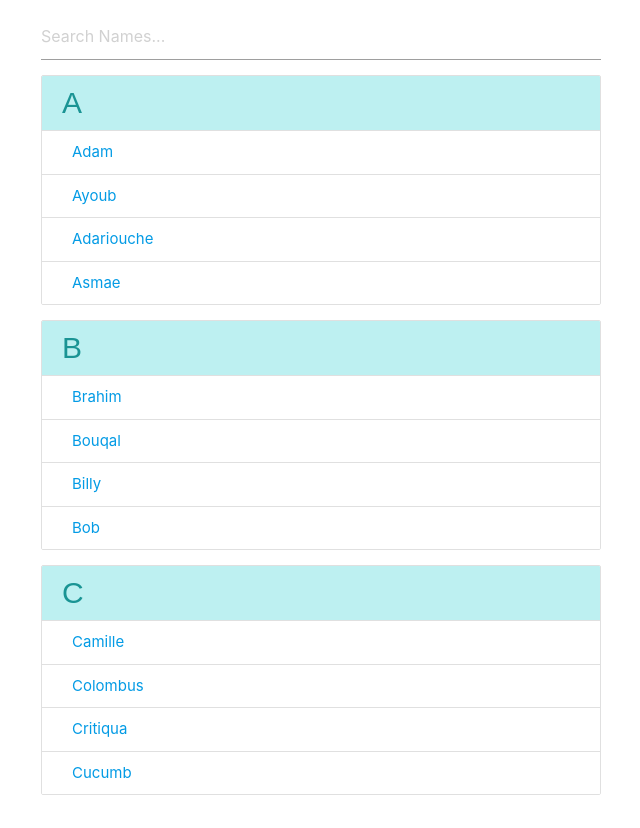
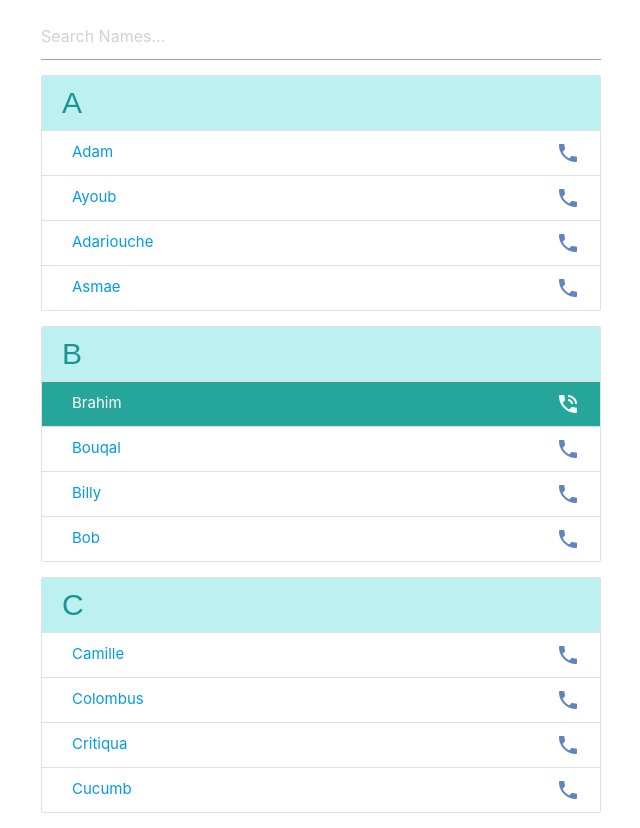
Before and after one commit to wahib-ouahib/FilteringApp, a website: page filterablelist/app.html in a window 1280 px wide. Shown: the part 81-909 px from the top of the page, without its empty margins (319-959 px from the left). Drawn offline with nearby package versions, Linux system fonts and the light colour scheme.

Commit message:
:ok_hand: icons+functionality

```diff
--- a/filterablelist/app.css
+++ b/filterablelist/app.css
@@ -2,8 +2,12 @@
   margin: 0%;
   padding: 0%
 }
+li{
 
+    display: flex;
+    justify-content: space-between;
 
+}
 
 
 span{
@@ -39,3 +43,15 @@ body{
     margin: auto;
 
 }
+
+#icon{
+  color: #5f84be;
+}
+
+#brahim{
+  color: white;
+}
+
+#icon2{
+  color: azure;
+}
--- a/filterablelist/app.html
+++ b/filterablelist/app.html
@@ -9,6 +9,7 @@
      href="https://cdnjs.cloudflare.com/ajax/libs/materialize/0.99.0/css/materialize.css">
     <link rel="stylesheet" href="app.css">
     <link rel="stylesheet" href="animate.min.css">
+    <link href="https://fonts.googleapis.com/icon?family=Material+Icons" rel="stylesheet">
     <title>Filtering app</title>
 
 </head>
@@ -29,16 +30,21 @@
             </div>
             <li class="collection-item item animated shake">
 
-                <a href="#">Adam</a>
+                <a href="#">
+                    Adam
+                </a class="secondary-content"> <i id="icon" class="material-icons">phone</i>
             </li>
             <li class="collection-item item animated shake">
-                <a href="#">Ayoub</a>
+                <a href="#">Ayoub
+                    </a class="secondary-content"> <i id="icon" class="material-icons">phone</i>
             </li>
             <li class="collection-item item animated shake">
-                <a href="#">Adariouche</a>
+                <a href="#">Adariouche
+                    </a class="secondary-content"> <i id="icon" class="material-icons">phone</i>
             </li>
             <li class="collection-item item animated shake">
-                <a href="#">Asmae</a>
+                <a href="#">Asmae
+                    </a class="secondary-content"> <i id="icon" class="material-icons">phone</i>
             </li>
         </ul>
 
@@ -47,18 +53,22 @@
               <span>B</span>
 
             </li>
-            <li class="collection-item">
+            <li class="collection-item active">
 
-                <a href="#">Brahim</a>
+                <a href="#" id="brahim">Brahim
+                    </a class="secondary-content"> <i id="icon2" class="material-icons">phone_in_talk</i>
             </li>
             <li class="collection-item">
-                <a href="#">Bouqal</a>
+                <a href="#">Bouqal
+                </a class="secondary-content"> <i id="icon" class="material-icons">phone</i>
             </li>
             <li class="collection-item">
-                <a href="#">Billy</a>
+                <a href="#">Billy
+                    </a class="secondary-content"> <i id="icon" class="material-icons">phone</i>
             </li>
             <li class="collection-item">
-                <a href="#">Bob</a>
+                <a href="#">Bob
+                    </a class="secondary-content"> <i id="icon" class="material-icons">phone</i>
             </li>
         </ul>
 
@@ -69,21 +79,27 @@
             </li>
             <li class="collection-item">
 
-                <a href="#">Camille</a>
+                <a href="#">Camille
+                    </a class="secondary-content"> <i id="icon" class="material-icons">phone</i>
             </li>
             <li class="collection-item">
-                <a href="#">Colombus</a>
+                <a href="#">Colombus
+                    </a class="secondary-content"> <i id="icon" class="material-icons">phone</i>
             </li>
             <li class="collection-item">
-                <a href="#">Critiqua</a>
+                <a href="#">Critiqua
+                    </a class="secondary-content"> <i id="icon" class="material-icons">phone</i>
             </li>
             <li class="collection-item">
-                <a href="#">Cucumb</a>
+                <a href="#">Cucumb
+                    </a class="secondary-content"> <i id="icon" class="material-icons">phone</i>
             </li>
         </ul>
 
     </div>
 
+
+
     <script src="app.js"></script>
 
 </body>
```
Also changed, not shown: filterablelist/img/3.PNG (added), filterablelist/img/4.PNG (added).
